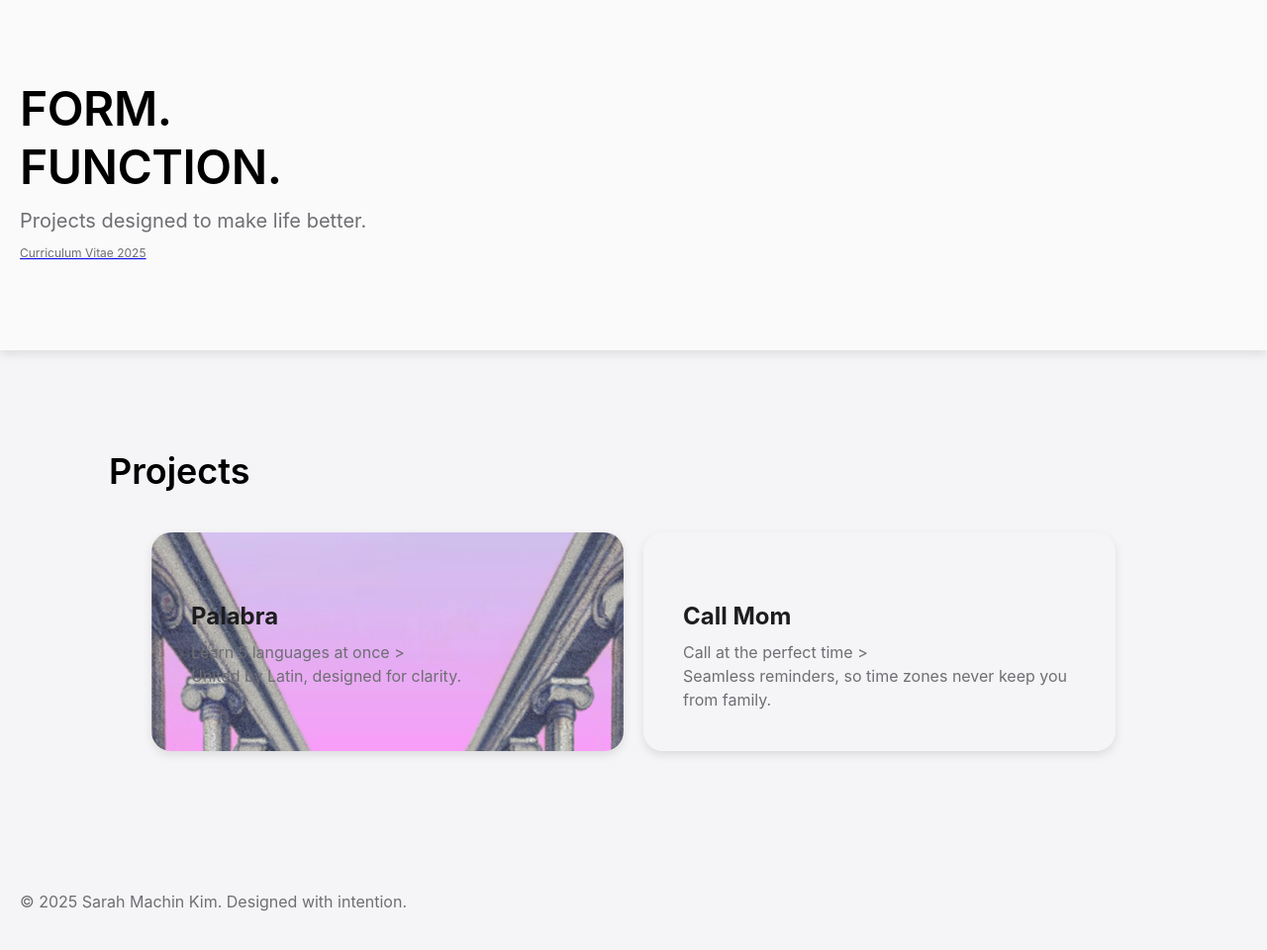
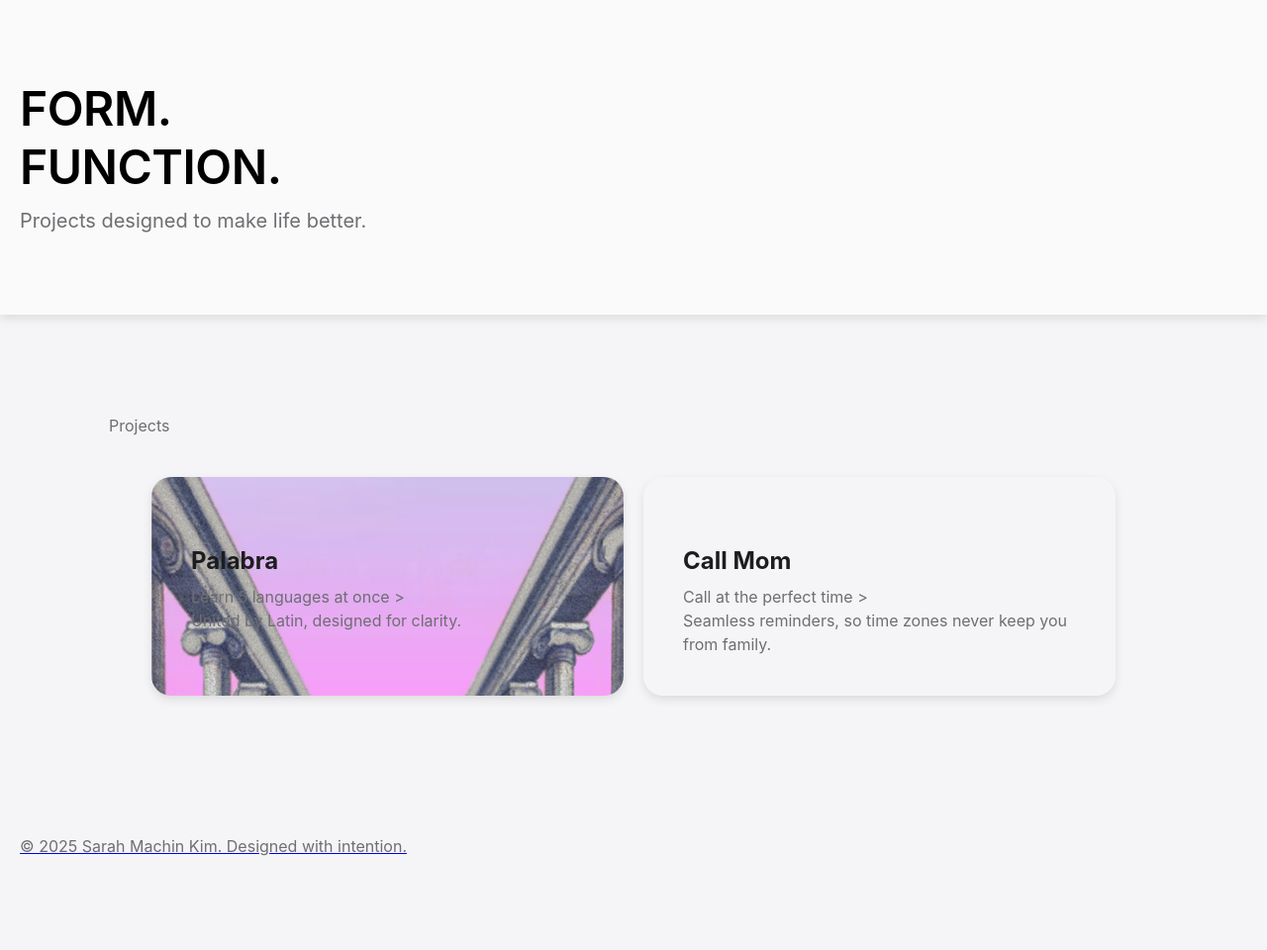
Before and after one commit to sarahmachinkim/side-quests, a plain HTML site: page index.html in a window 1280 px wide. Shown: the whole page at 99% size. After the commit the page ends 907 px from the top, so only its background shows below. Drawn offline with Linux system fonts and the light colour scheme.

Commit message:
Update index.html

```diff
--- a/index.html
+++ b/index.html
@@ -12,13 +12,12 @@
         <h1>FUNCTION.</h1>
 
         <p>Projects designed to make life better.</p>
-        <a href="smk-cv.html"><p3>Curriculum Vitae 2025</p3></a>
 
     </header>
 
     <main>
        <section>
-    <h2>Projects</h2>
+    <p>Projects</p>
     <div class="projects-container">
         <a href="palabra.html" class="project-box" style="background: url('ChooseLanguagePage.png') no-repeat center center/cover; color: white; padding: 40px; border-radius: 20px; box-shadow: 0px 4px 10px rgba(0, 0, 0, 0.1); text-decoration: none; display: block;">
             <h3>Palabra</h3>
@@ -37,7 +36,8 @@
     </main>
 
     <footer>
-        <p>&copy; 2025 Sarah Machin Kim. Designed with intention.</p>
+           <a href="smk-cv.html"><p>&copy; 2025 Sarah Machin Kim. Designed with intention.</p></a>
+
     </footer>
 </body>
 </html>
```
